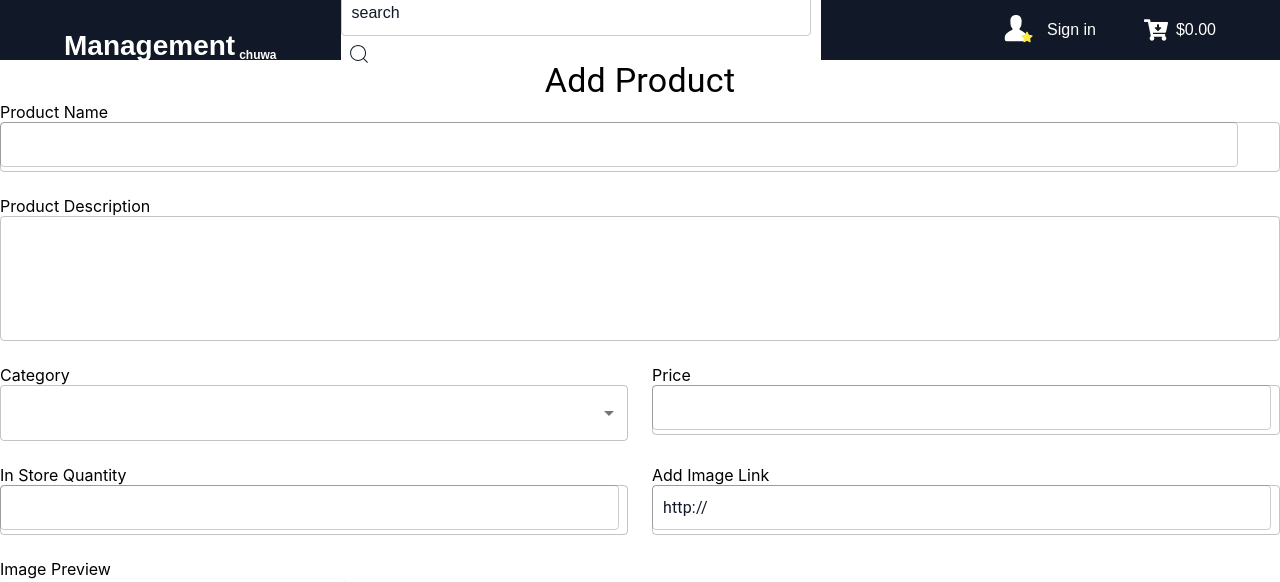
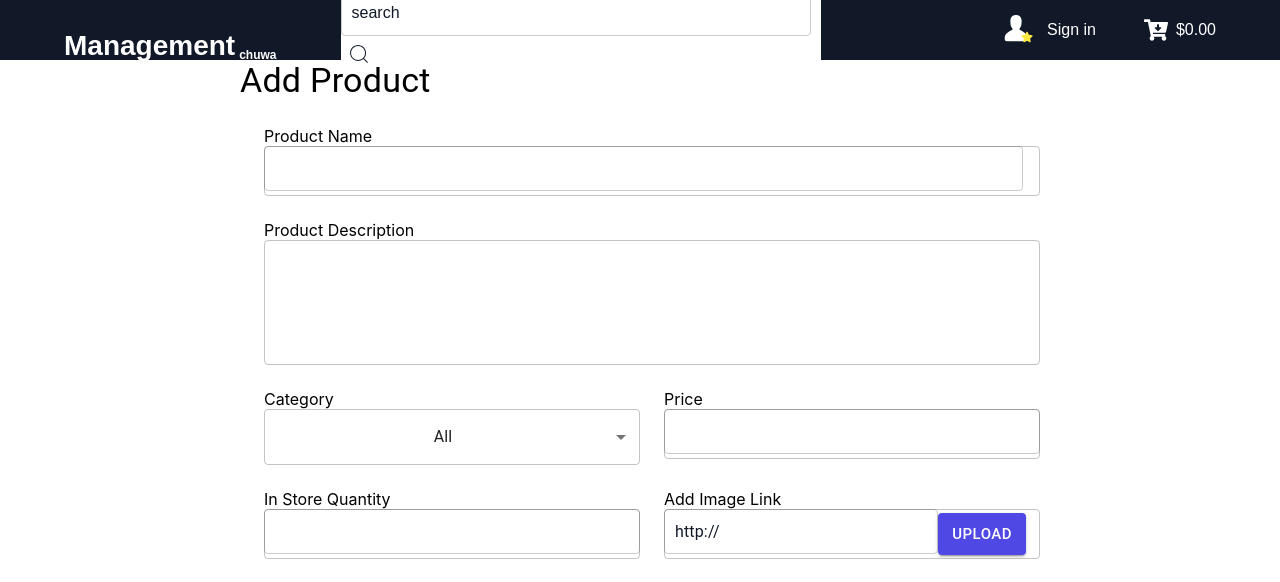
Before and after one commit to full-stack-project-a/project-a, a React (Create React App) app in the folder src/front-end/: page / in a window 1280 px wide. Shown: the top 582 px of the page. Built offline with nearby package versions, Linux system fonts and the light colour scheme.

Commit message:
update product creat file

```diff
--- a/src/front-end/src/components/product/Formtable.js
+++ b/src/front-end/src/components/product/Formtable.js
@@ -1,15 +1,19 @@
 import React from 'react';
-import { Box, Button, Typography, TextField, Grid, Select, MenuItem, Avatar, Card } from '@mui/material';
+import { Box, Button, Typography, TextField, Grid, Select, MenuItem, Avatar, Card, useMediaQuery, useTheme } from '@mui/material';
 import PhotoCameraBackIcon from '@mui/icons-material/PhotoCameraBack';
 
 const Formtable = () => {
+    const theme = useTheme();
+    const isMobile = useMediaQuery(theme.breakpoints.down('sm'));
+    return (
+        <div >
+            <Box style={{ margin: '0 auto', maxWidth: 800 }}>
+                <Typography variant='h4' align={isMobile? 'center': 'left'}>
+                    Add Product
+                </Typography>
+            </Box>
 
-    return (
-        <div>
-            <Typography variant='h4' >
-                Add Product
-            </Typography>
-            <Grid container spacing={3}>
+            <Grid container spacing={3} style={{ margin: '0 auto', maxWidth: 800 }}>
                 <Grid item xs={12} sm={12}>
                     <span style={{display: 'flex', alignItems: 'center'}}> Product Name </span>
                     <TextField required id="productName" name="productName"  fullWidth />
@@ -26,17 +30,14 @@ const Formtable = () => {
                     {/* category */}
                     <span style={{display: 'flex', alignItems: 'center'}}> Category </span>
                     <Select
-                        native
-                        required
+                        labelId="demo-simple-select-label"
+                        id="demo-simple-select"
                         fullWidth
-                        id="productCategory"
-                        name="productCategory"
-                        label="Category"
-                        // value={age}
-                        // onChange={handleChange}
-                        >
-                            <MenuItem value={1}>Category 1</MenuItem>
-                            <MenuItem value={2}>Category 2</MenuItem>
+                        defaultValue="All"
+                    >
+                        <MenuItem value="All">All</MenuItem>
+                        <MenuItem value="Category 1">Category 1</MenuItem>
+                        <MenuItem value="Other">Other</MenuItem>
                     </Select>
                 </Grid>
                 <Grid item xs={12} sm={6}>
@@ -52,7 +53,19 @@ const Formtable = () => {
                 <Grid item xs={12} sm={6}>
                     {/* image url */}
                     <span style={{display: 'flex', alignItems: 'center'}}> Add Image Link </span>
-                    <TextField required id="productImage" name="productImage" defaultValue="http://" fullWidth />
+                    <TextField required id="productImage" name="productImage" defaultValue="http://" fullWidth
+                        InputProps={{
+                            endAdornment:(
+                                <Button variant="contained" color="primary" size="large" style={{
+                                    backgroundColor: '#5048E5',
+                                }}>
+                                    Upload
+                                </Button>
+                            ),
+                        }}
+
+
+                    />
                 </Grid>
                 <Grid item xs={10} sm={10}>
                     {/* image preview */}
```
